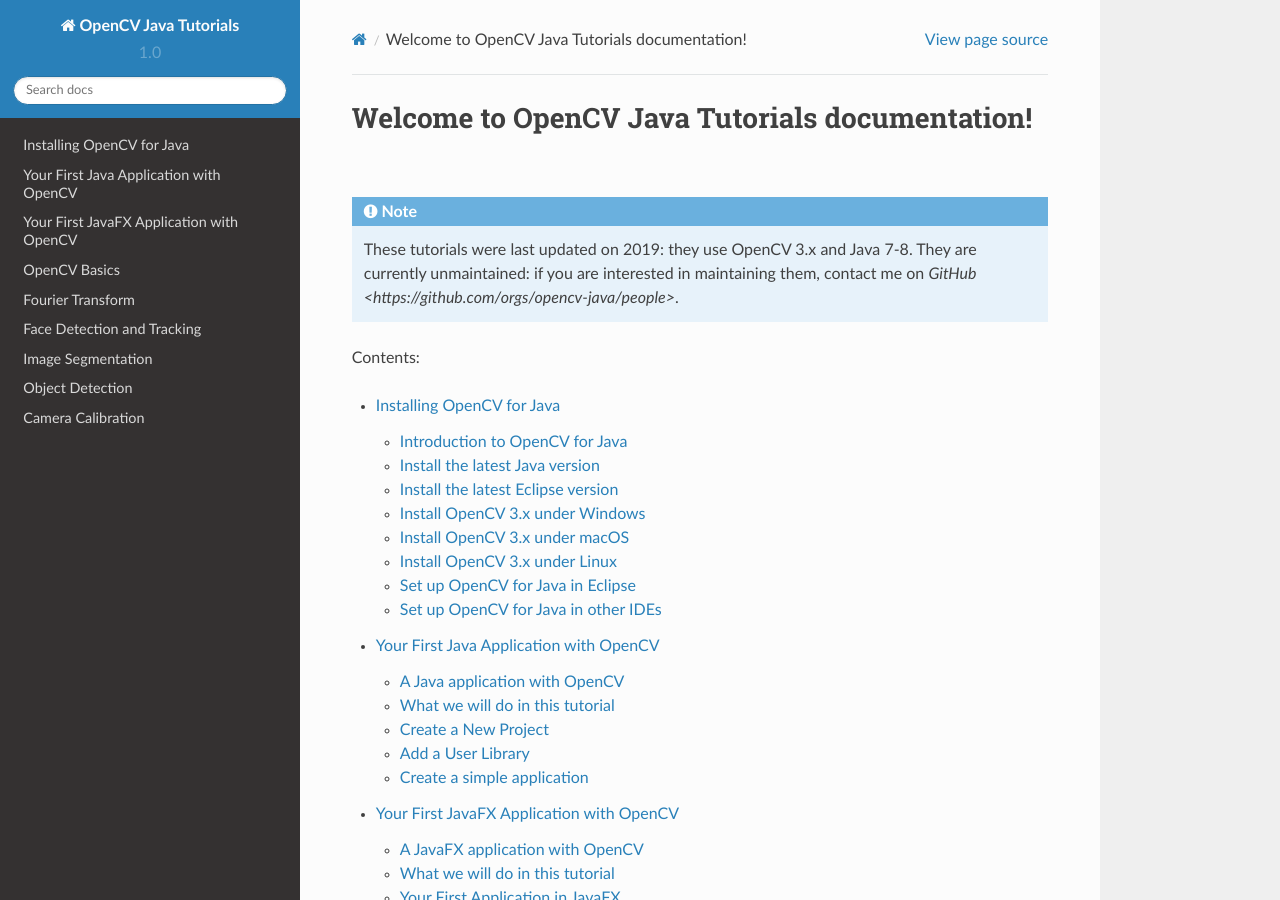
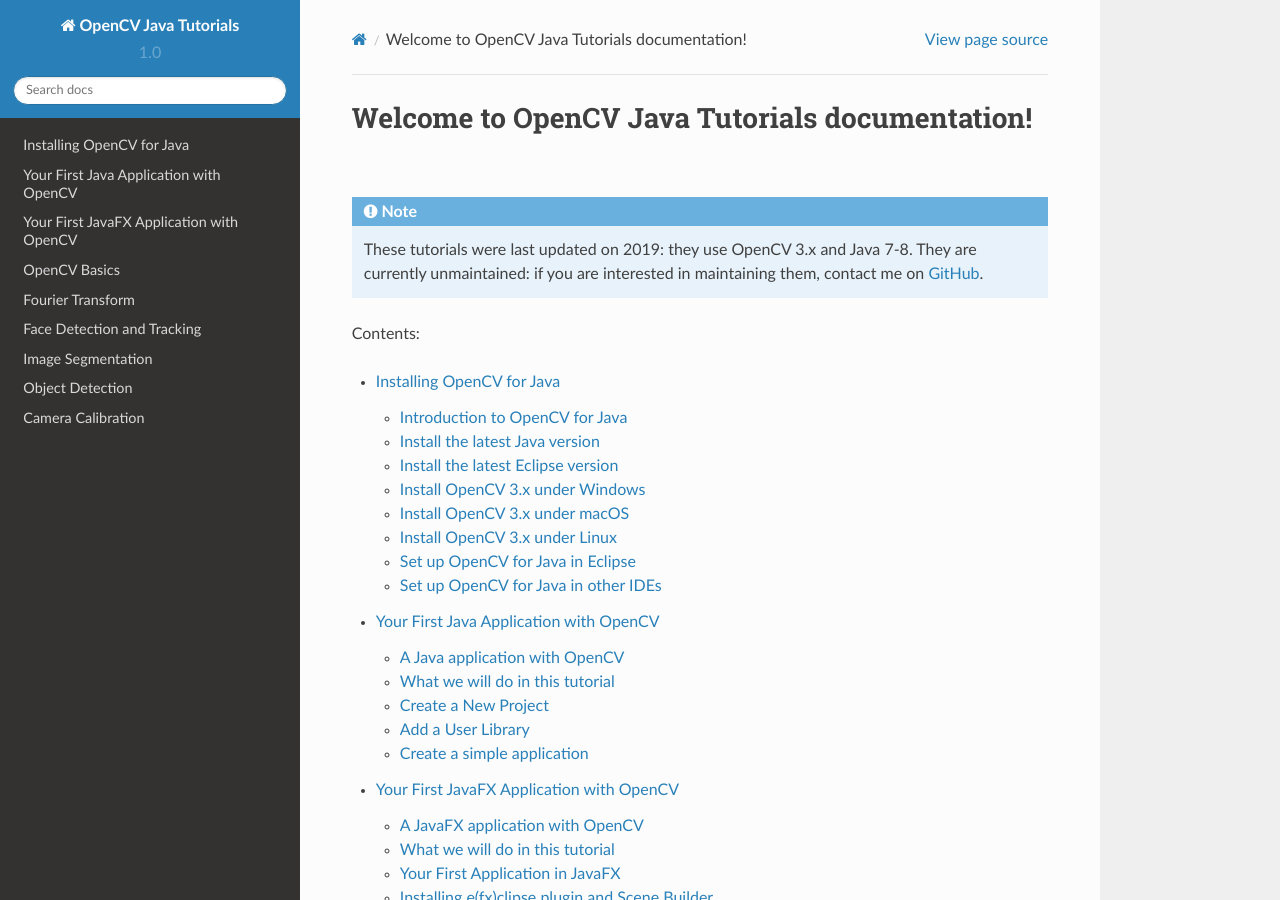
Before and after one commit to opencv-java/opencv-java-tutorials, a Sphinx documentation site: the page built from docs/source/index.rst, in a window 1280 px wide and 900 px high. Built offline with Sphinx 7.4.7 and the Read the Docs theme 2.0.0, drawn with Linux system fonts in a browser that asks for light colours.

Commit message:
Update index.rst

```diff
--- a/docs/source/index.rst
+++ b/docs/source/index.rst
@@ -6,7 +6,7 @@
 Welcome to OpenCV Java Tutorials documentation!
 =================================================
 
-.. note:: These tutorials were last updated on 2019: they use OpenCV 3.x and Java 7-8. They are currently unmaintained: if you are interested in maintaining them, contact me on `GitHub <https://github.com/orgs/opencv-java/people>`.
+.. note:: These tutorials were last updated on 2019: they use OpenCV 3.x and Java 7-8. They are currently unmaintained: if you are interested in maintaining them, contact me on `GitHub <https://github.com/orgs/opencv-java/people>`_.
 
 Contents:
 
```
